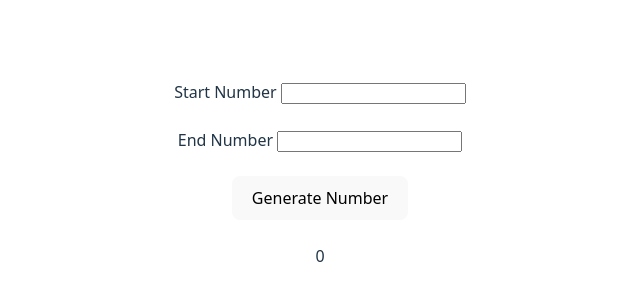
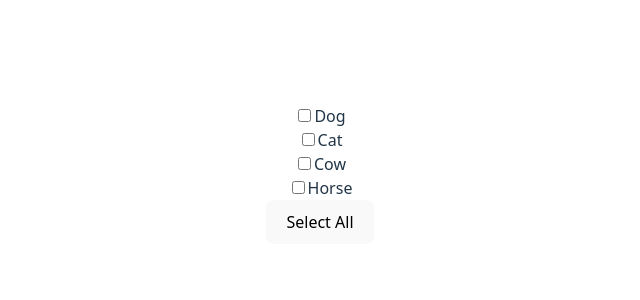
Before and after one commit to ShubhamSagar5/ReactChallenge, a React (Vite) app: page / in a window 1280 px wide. Shown: the part 226-526 px from the top of the page, without its empty margins (320-960 px from the left). Built offline with nearby package versions, Linux system fonts and the light colour scheme.

Commit message:
Five Tasks Done

```diff
--- a/src/App.jsx
+++ b/src/App.jsx
@@ -5,6 +5,8 @@ import './App.css'
 import Counter from './Tasks/01_Counter'
 import ParagrapghToogle from './Tasks/02_ParagrapghToggle'
 import RandomNumberGenerate from './Tasks/03_RandomNumberGenerate'
+import SimpleInterest from './Tasks/04_SimpleInterest'
+import SelectAllCheckbox from './Tasks/05_SelectAllCheckboxes'
 
 function App() {
   const [count, setCount] = useState(0)
@@ -13,7 +15,9 @@ function App() {
     <>
     {/* <Counter/> */}
     {/* <ParagrapghToogle/> */}
-    <RandomNumberGenerate/>
+    {/* <RandomNumberGenerate/> */}
+    {/* <SimpleInterest/> */}
+    <SelectAllCheckbox/>
     </>
   )
 }
--- /dev/null
+++ b/src/Tasks/04_SimpleInterest.jsx
@@ -0,0 +1,48 @@
+import { useState } from "react"
+
+
+const SimpleInterest =  () => {
+
+    const [amount,setAmount] = useState(null)
+    const [rate,setRate] = useState(null)
+    const [time,setTime] = useState(null)
+    const [res,setRes] = useState(0)
+    const [totalAmount,setTotalAmount] = useState(0)
+
+    const handleInterest = () => {
+        const res = (amount*rate*time)/100
+        setRes(res)
+        const totalAmount = res + amount
+        setTotalAmount(totalAmount)
+    }
+
+
+    return(
+        <div>
+            <label htmlFor="amount">Amount </label>
+            <input type="number" name="amount" id="amount" value={amount} onChange={(e)=>setAmount(parseInt(e.target.value))} />
+            <br />
+            <br />
+            <label htmlFor="rate">Rate </label>
+            <input type="number" name="rate" id="rate" value={rate} onChange={(e)=>setRate(parseInt(e.target.value))} />
+            <br />
+            <br />
+            <label htmlFor="time">Time </label>
+            <input type="number" name="time" id="time" value={time} onChange={(e)=>setTime(parseInt(e.target.value))} />
+            <br />
+            <br />
+            <button onClick={handleInterest}>Calculate</button>
+            <br />
+            <br />
+            <div>
+               Interest :  {res}
+               <br />
+               <br />
+
+               TotalAmount : {totalAmount}
+            </div>
+        </div>
+    )
+}
+
+export default SimpleInterest
--- /dev/null
+++ b/src/Tasks/05_SelectAllCheckboxes.jsx
@@ -0,0 +1,60 @@
+import { useState } from "react";
+
+
+const SelectAllCheckbox = () => {
+
+    const animals = [
+        { id: 1, label: "Dog", checked: false },
+        { id: 2, label: "Cat", checked: false },
+        { id: 3, label: "Cow", checked: false },
+        { id: 4, label: "Horse", checked: false }
+      ];
+
+
+      const [res,setRes] = useState(animals)
+      const [all,setAll] = useState(false)
+
+      const handleSelectAll = () => {
+        const updateCheckBox = res.map((item)=>{
+            return(
+                {
+                    ...item,
+                    checked:!item.checked
+                }
+            )
+        })
+        setRes(updateCheckBox)
+      }
+
+      const handleSingle = (id) => {
+        const updateCheckBox = res.map((item)=> (
+                item.id == id ? {...item,checked:!item.checked} : item
+            )
+        )
+        setRes(updateCheckBox)
+      }
+
+
+    return (
+        <div>
+            {
+                res.map((item)=>{
+                    return (
+                        <div key={item.id}>
+
+                            <input type="checkbox" name="" id={item.label} checked={item.checked} onClick={()=>handleSingle(item.id)}/>
+
+                            <label htmlFor={item.label}>{item.label}</label>
+
+
+
+                        </div>
+                    )
+                })
+            }
+            <button onClick={handleSelectAll}>{all ? "Deselect All":"Select All"}</button>
+        </div>
+    )
+}
+
+export default SelectAllCheckbox
```
